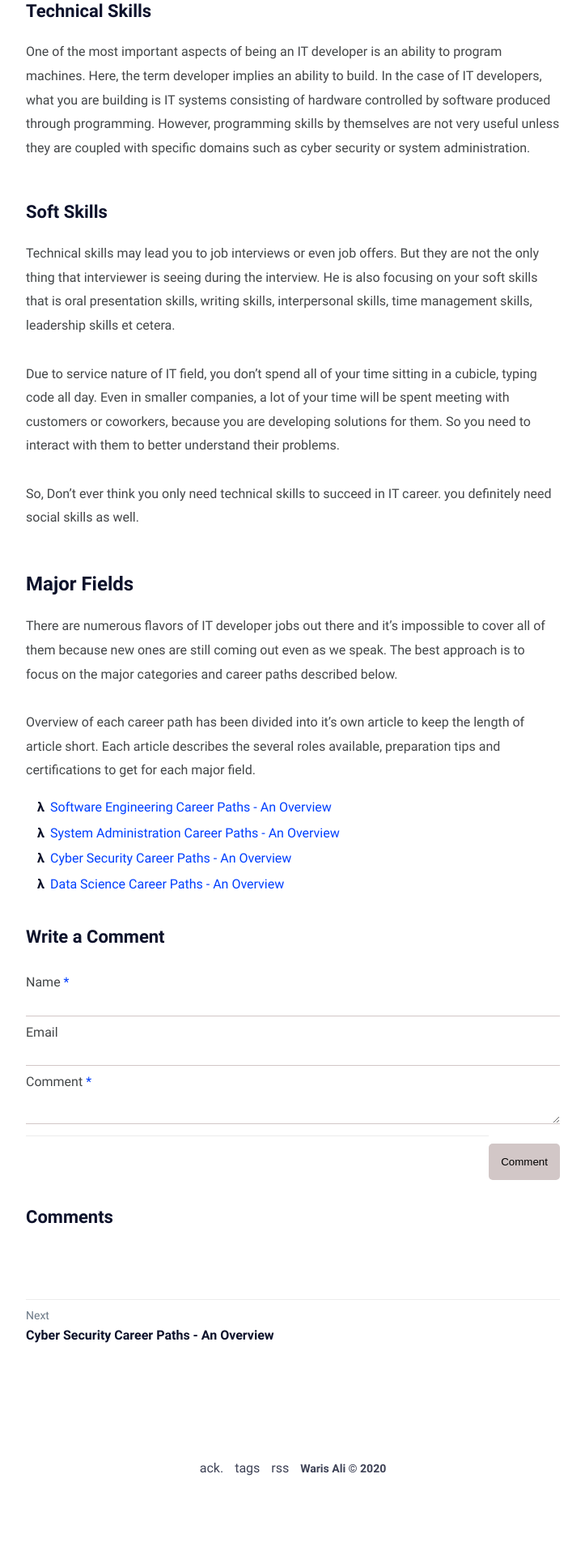
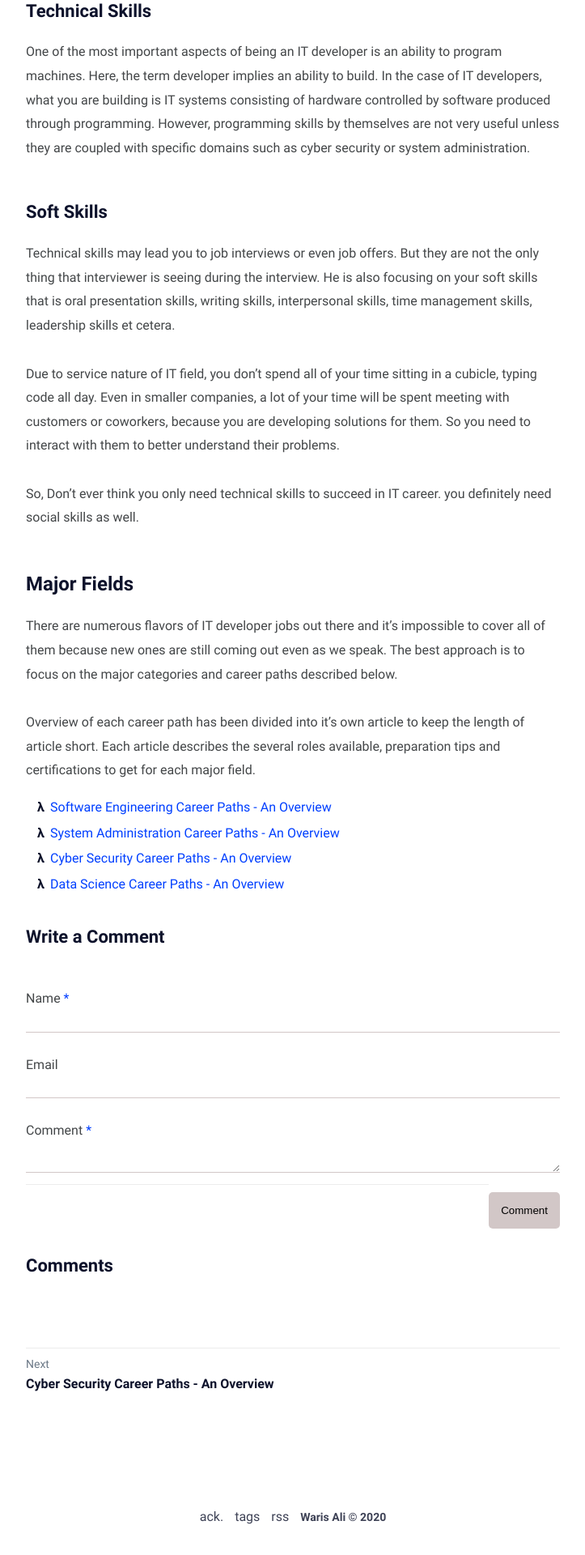
Before and after one commit to Waris-Ali-Tech/warisali.tech, a Jekyll site: the page built from _posts/2019-07-21-which-career-should-you-persue-in-it/2019-07-21-which-career-should-you-pursue-in-it.md, in a window 1280 px wide. Shown: the part 1622-3542 px from the top of the page at 81% size, without its empty margins (278-1001 px from the left). Built offline with Jekyll 4.4.1, drawn with Linux system fonts in a browser that asks for light colours; before the commit the page ends 3482 px from its top, so only the background shows below that.

Commit message:
feat: Add styles for comment-form in reply

```diff
--- a/_includes/comment_form.html
+++ b/_includes/comment_form.html
@@ -1,12 +1,12 @@
-<form>
-    <label>Name <span class="required-star">*</span></label>
-    <input type="text" name="name" required />
+<form class="comment-form">
+    <label for="name">Name <span class="required-star">*</span></label>
+    <input type="text" id="name" name="name" required />
 
-    <label>Email</label>
-    <input type="email" name="email" />
+    <label for="email">Email</label>
+    <input type="email" id="email" name="email" />
 
-    <label>Comment <span class="required-star">*</span></label>
-    <textarea name="comment" required></textarea>
+    <label for="comment">Comment <span class="required-star">*</span></label>
+    <textarea name="comment" id="comment" required></textarea>
 
     <button type="submit">Comment</button>
 </form>
--- a/_includes/comments.html
+++ b/_includes/comments.html
@@ -1,12 +1,12 @@
-<section class="comment-form">
+<section class="new-comment">
     <h2>Write a Comment</h2>
     {% include comment_form.html %}
 </section>
 <section class="post-comments">
     <h2>Comments</h2>
     {% for comment_hash in site.data.comments[page.slug] %}
-    {% assign comment = comment_hash[1] %}
-    {% include comment.html comment=comment %}
+        {% assign comment = comment_hash[1] %}
+        {% include comment.html comment=comment %}
     {% endfor %}
 </section>
 </section>
--- a/_sass/klise/_post.scss
+++ b/_sass/klise/_post.scss
@@ -186,6 +186,13 @@
   h6 {
     @include relative-font-size(0.875);
   }
+}
+
+.new-comment {
+  h2 {
+    margin-bottom: 20px;
+  }
+}
 
 .comment-form {
   input,
@@ -215,11 +222,14 @@
 
   label {
     padding-top: 20px;
+    display: block;
+  }
 }
 
-    h2 {
-      margin-bottom: 20px;
-    }
+.comment-box {
+  margin-bottom: 60px;
+  padding-top: 40px;
+  padding-bottom: 40px;
 }
 
 .post-comments {
@@ -253,7 +263,6 @@
         margin-left: 20px;
         padding-left: 30px;
         border-left: 1px solid $smoke;
-        }
       }
     }
   }
```
Lines whose indentation alone changed are shown as unchanged.
